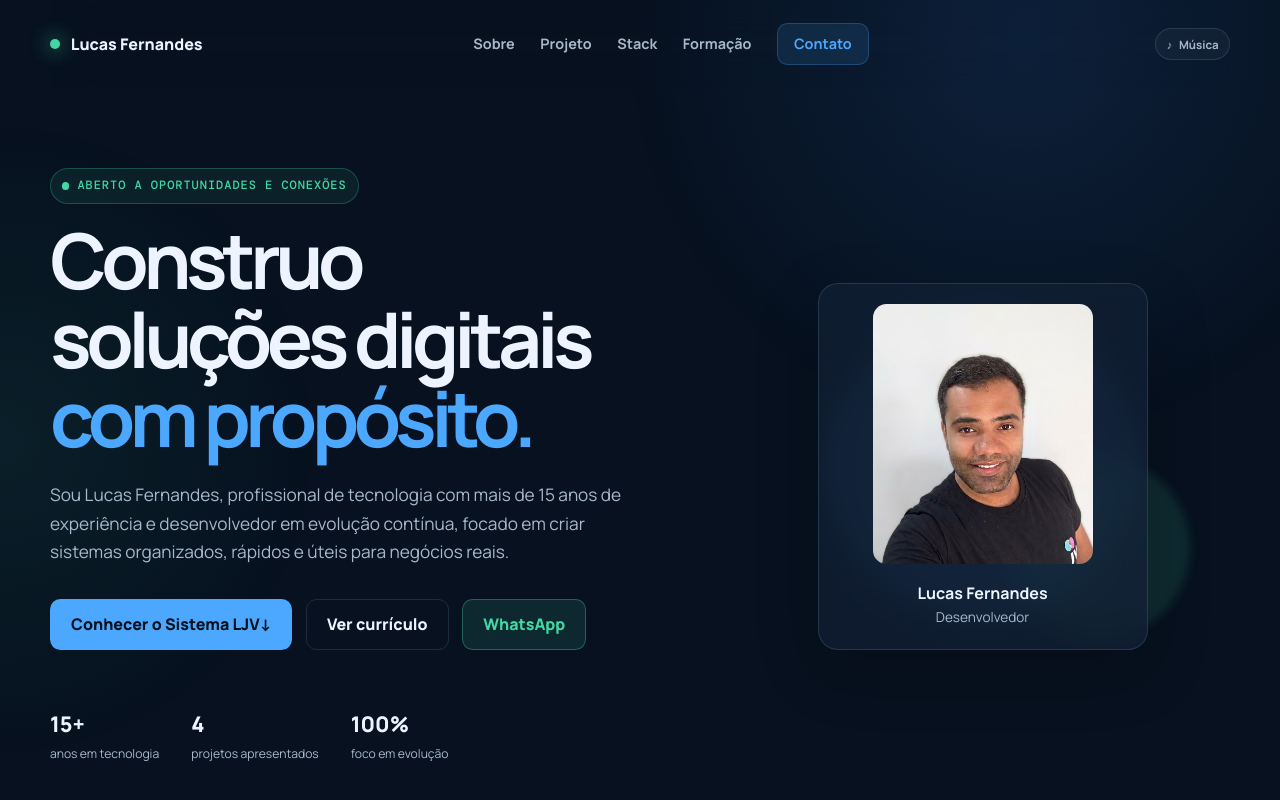
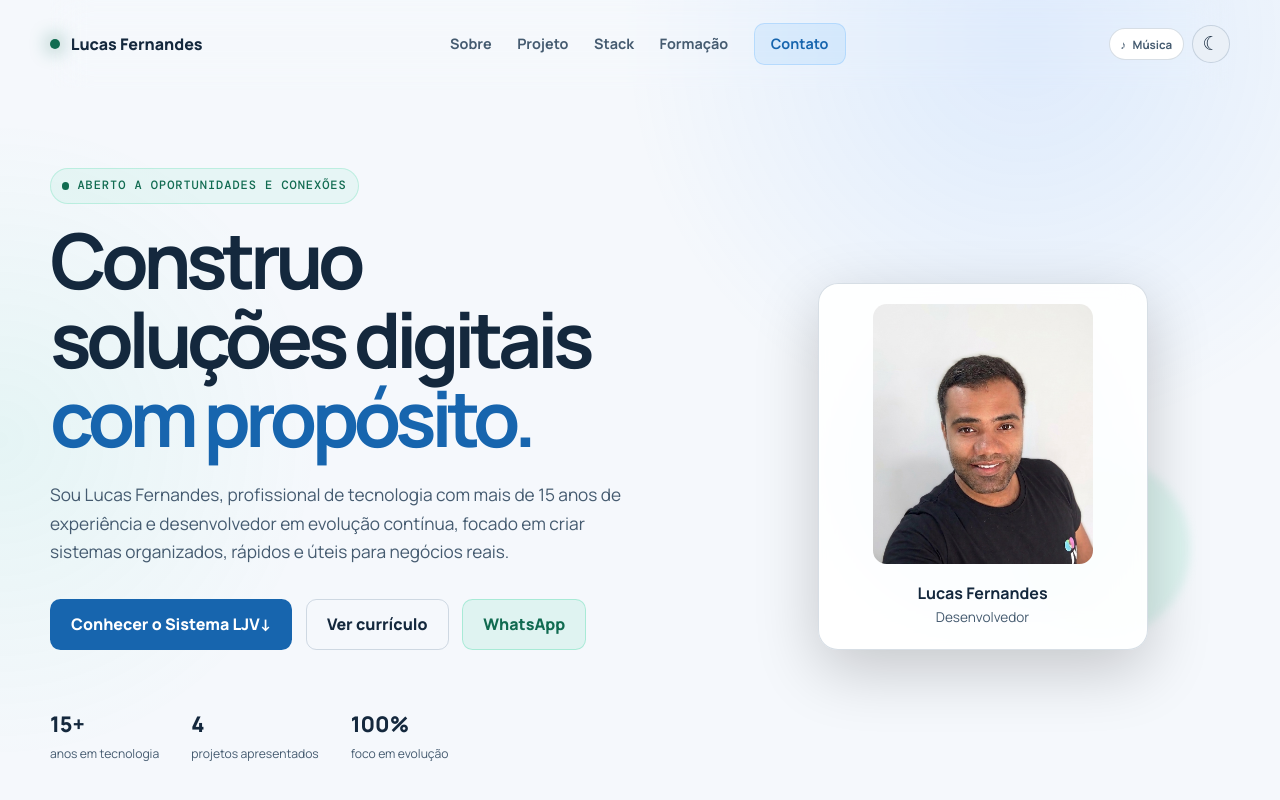
Before and after one commit to Lcsf-dev/new-portfolio, a plain HTML site: page index.html in a window 1280 px wide. Shown: the top 800 px of the page. Drawn offline with nearby package versions, Linux system fonts and the light colour scheme.

Commit message:
feat: adiciona alternância entre tema claro e escuro

```diff
--- a/index.html
+++ b/index.html
@@ -5,6 +5,28 @@
     <meta name="viewport" content="width=device-width, initial-scale=1.0">
     <meta name="description" content="Portfólio de Lucas Fernandes — desenvolvedor focado em sistemas web, soluções de negócio e arquitetura moderna.">
     <meta name="theme-color" content="#07111f">
+    <script>
+        (() => {
+            let temaSalvo;
+
+            try {
+                temaSalvo = localStorage.getItem('meu-portfolio:tema');
+            } catch {
+                // Usa a preferência do sistema quando o armazenamento não está disponível.
+            }
+
+            const sistemaClaro = window.matchMedia &&
+                window.matchMedia('(prefers-color-scheme: light)').matches;
+
+            const tema = temaSalvo === 'claro' || temaSalvo === 'escuro'
+                ? temaSalvo
+                : sistemaClaro ? 'claro' : 'escuro';
+
+            document.documentElement.dataset.tema = tema;
+            document.querySelector('meta[name="theme-color"]').content =
+                tema === 'claro' ? '#f5f8fc' : '#07111f';
+        })();
+    </script>
     <meta property="og:title" content="Lucas Fernandes | Desenvolvedor">
     <meta property="og:description" content="Tecnologia, sistemas web e soluções voltadas a negócios.">
     <meta property="og:type" content="website">
@@ -45,6 +67,10 @@
             <audio id="musica-ambiente" src="audio/musica.mp3" preload="none"></audio>
             <button id="botao-musica" class="botao-musica" type="button" aria-label="Reproduzir música ambiente" aria-pressed="false">
                 <span aria-hidden="true">♪</span><span class="texto-musica">Música</span>
+            </button>
+            <button id="botao-tema" class="botao-tema" type="button"
+                    aria-label="Ativar modo claro" title="Ativar modo claro">
+                <span data-icone-tema aria-hidden="true">☀</span>
             </button>
         </div>
     </header>
--- a/main.js
+++ b/main.js
@@ -7,6 +7,37 @@ const fecharModal = modal.querySelector('.fechar-modal');
 const musicaAmbiente = document.querySelector('#musica-ambiente');
 const botaoMusica = document.querySelector('#botao-musica');
 const textoMusica = botaoMusica.querySelector('.texto-musica');
+
+const botaoTema = document.querySelector('#botao-tema');
+const iconeTema = botaoTema.querySelector('[data-icone-tema]');
+
+function aplicarTema(tema) {
+    const temaEscuro = tema === 'escuro';
+    const acao = temaEscuro ? 'Ativar modo claro' : 'Ativar modo escuro';
+
+    document.documentElement.dataset.tema = tema;
+    botaoTema.setAttribute('aria-label', acao);
+    botaoTema.title = acao;
+    iconeTema.textContent = temaEscuro ? '☀' : '☾';
+
+    document.querySelector('meta[name="theme-color"]').content =
+        temaEscuro ? '#07111f' : '#f5f8fc';
+}
+
+aplicarTema(document.documentElement.dataset.tema || 'escuro');
+
+botaoTema.addEventListener('click', () => {
+    const temaAtual = document.documentElement.dataset.tema;
+    const novoTema = temaAtual === 'escuro' ? 'claro' : 'escuro';
+
+    aplicarTema(novoTema);
+
+    try {
+        localStorage.setItem('meu-portfolio:tema', novoTema);
+    } catch {
+        // A troca continua funcionando durante a visita.
+    }
+});
 
 document.querySelector('#ano-atual').textContent = new Date().getFullYear();
 
--- a/style.css
+++ b/style.css
@@ -37,3 +37,86 @@ h1,h2,h3,p { margin-top:0; } h1 { max-width:760px; margin-bottom:1.5rem; font-si
 @media (max-width:820px) { .botao-menu { display:grid; gap:.35rem; padding:.5rem; border:0; background:transparent; cursor:pointer; }.botao-menu span { display:block; width:1.4rem; height:2px; background:white; }.navegacao { position:absolute; top:5rem; right:0; display:none; align-items:stretch; width:min(290px,100%); padding:1rem; border:1px solid var(--borda); border-radius:.8rem; background:#0d1929; box-shadow:0 1rem 3rem rgba(0,0,0,.3); }.navegacao.aberta { display:grid; }.hero,.sobre-grade,.projeto-principal { grid-template-columns:1fr; }.hero { gap:2rem; }.hero-visual { min-height:360px; }.cartao-flutuante { right:2%; }.secao-projeto,.contato { padding:2rem; }.galeria-grade,.grade-outros-projetos,.grade-tecnologias { grid-template-columns:repeat(2,1fr); } }
 @media (max-width:580px) { .hero,.secao,footer { width:min(100% - 2rem,1180px); }.hero { padding-block:3.5rem; } h1 { font-size:2.75rem; }.hero-numeros { gap:1rem; }.hero-numeros dt { font-size:1.1rem; }.grade-case,.certificados,.galeria-grade,.projeto-metricas,.grade-outros-projetos,.grade-tecnologias,.contato-acoes { grid-template-columns:1fr; }.secao { padding-block:4.5rem; }.secao-projeto,.contato { padding:1.35rem; }.texto-musica { display:none; }.contato-item span { white-space:normal; text-overflow:clip; } footer { flex-direction:column; padding-bottom:1.5rem; } }
 @media (max-width:360px) { .cabecalho { width:calc(100% - 1.25rem); }.hero,.secao,footer { width:calc(100% - 1.25rem); }.hero-numeros { flex-wrap:wrap; }.botao { width:100%; }.hero-acoes { display:grid; }.projeto-imagem { min-height:260px; }.cartao-perfil img { width:min(100%,200px); height:auto; aspect-ratio:11/13; } }
+
+:root[data-tema="escuro"] {
+    color-scheme: dark;
+}
+
+:root[data-tema="claro"] {
+    color-scheme: light;
+    --fundo: #f5f8fc;
+    --fundo-suave: #eaf0f7;
+    --painel: rgba(255, 255, 255, .92);
+    --texto: #14283d;
+    --texto-suave: #455b70;
+    --azul: #1765ae;
+    --verde: #116b51;
+    --borda: rgba(38, 76, 112, .18);
+}
+
+.botao-tema {
+    display: inline-grid;
+    place-items: center;
+    width: 2.35rem;
+    height: 2.35rem;
+    margin-left: .55rem;
+    border: 1px solid var(--borda);
+    border-radius: 50%;
+    background: var(--fundo-suave);
+    color: var(--texto);
+    font: inherit;
+    font-size: 1.2rem;
+    line-height: 1;
+    cursor: pointer;
+}
+
+.botao-tema:hover {
+    border-color: var(--azul);
+}
+
+.botao-tema:focus-visible {
+    outline: 3px solid var(--azul);
+    outline-offset: 3px;
+}
+
+:root[data-tema="claro"] .pular-conteudo,
+:root[data-tema="claro"] .botao-primario {
+    color: #fff;
+}
+
+:root[data-tema="claro"] .botao-musica,
+:root[data-tema="claro"] .grade-outros-projetos article,
+:root[data-tema="claro"] .grade-tecnologias article {
+    background: #fff;
+}
+
+:root[data-tema="claro"] .secao-projeto {
+    background: linear-gradient(135deg, #e8f1fb, #f6f9fd);
+}
+
+:root[data-tema="claro"] .contato {
+    background: linear-gradient(115deg, #e8f2fb, #e6f5ef);
+}
+
+:root[data-tema="claro"] .contato-item {
+    background: rgba(255, 255, 255, .72);
+}
+
+:root[data-tema="claro"] .contato-item:hover {
+    background: #fff;
+}
+
+:root[data-tema="claro"] .grade-tecnologias article img[src*="flask"],
+:root[data-tema="claro"] .grade-tecnologias article img[src*="github"] {
+    filter: none;
+}
+
+@media (max-width: 820px) {
+    :root[data-tema="claro"] .navegacao {
+        background: #fff;
+    }
+
+    :root[data-tema="claro"] .botao-menu span {
+        background: var(--texto);
+    }
+}
```
